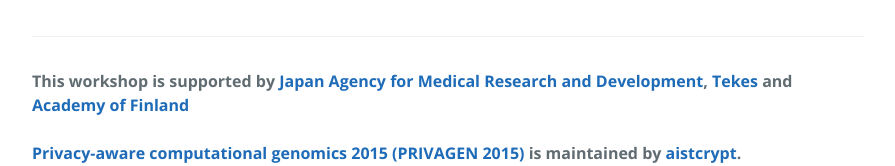
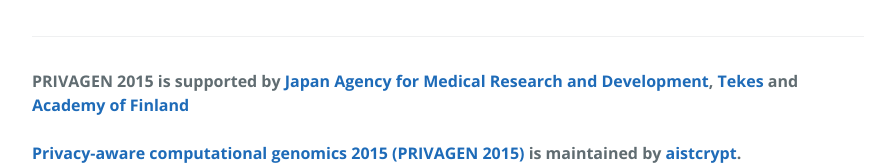
Before and after one commit to aistcrypt/Privacy-Aware-Computational-Genomics, a plain HTML site: page index.html in a window 1280 px wide. Shown: the part 1333-1499 px from the top of the page, without its empty margins (192-1087 px from the left). Drawn offline with nearby package versions, Linux system fonts and the light colour scheme.

Commit message:
Update index.html

```diff
--- a/index.html
+++ b/index.html
@@ -63,7 +63,7 @@
 
 
       <footer class="site-footer">
-<strong>This workshop is supported by <a href="http://www.amed.go.jp/">Japan Agency for Medical Research and Development</a>, <a href="http://www.tekes.fi/eng/">Tekes</a> and <a href="http://www.aka.fi/en">Academy of Finland</a></strong>
+<strong>PRIVAGEN 2015 is supported by <a href="http://www.amed.go.jp/">Japan Agency for Medical Research and Development</a>, <a href="http://www.tekes.fi/eng/">Tekes</a> and <a href="http://www.aka.fi/en">Academy of Finland</a></strong>
 	<span class="site-footer-owner">
 <br>
 	</span>
```
